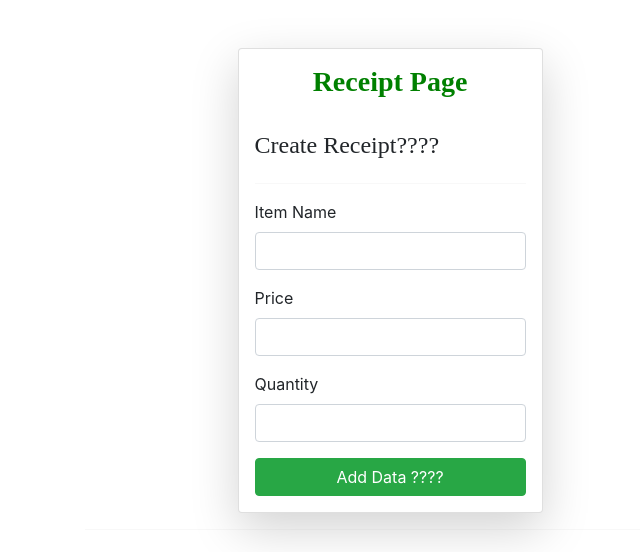
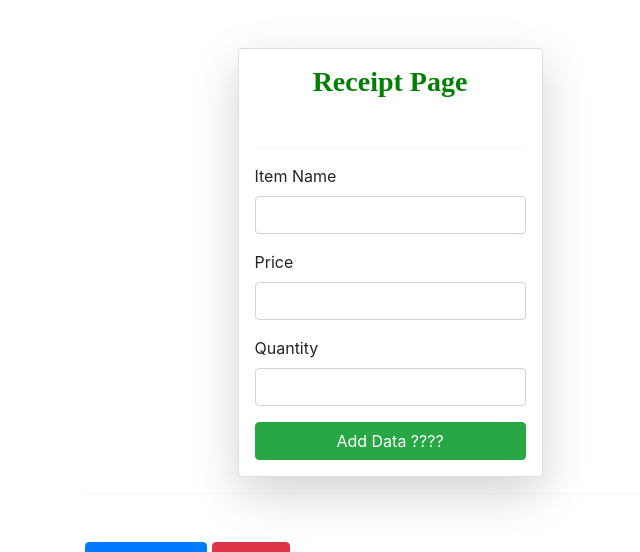
Before and after one commit to vineethm5/Recepit, a Django app: page /billpage/ in a window 1280 px wide. Shown: the top 552 px of the page, without its empty margins (250-890 px from the left). Run offline with Django 4.2, Linux system fonts and the light colour scheme; some libraries are stand-ins or nearby versions.

```diff
--- a/myproject/myapp/templates/billpage.html
+++ b/myproject/myapp/templates/billpage.html
@@ -22,7 +22,7 @@
 		{% csrf_token %}
 		<h3 class="text text-center"> Receipt Page</h3>
 		<br>
-		<h4 style="font-family: 'Times New Roman', Times, serif;"> Create Receipt???? </h4>
+		<!-- <h4 style="font-family: 'Times New Roman', Times, serif;"> Create Receipt???? </h4> -->
 		<hr>
 		<div class="form-group">
 		<label for="exampleInputEmail1">Item Name </label>
```
